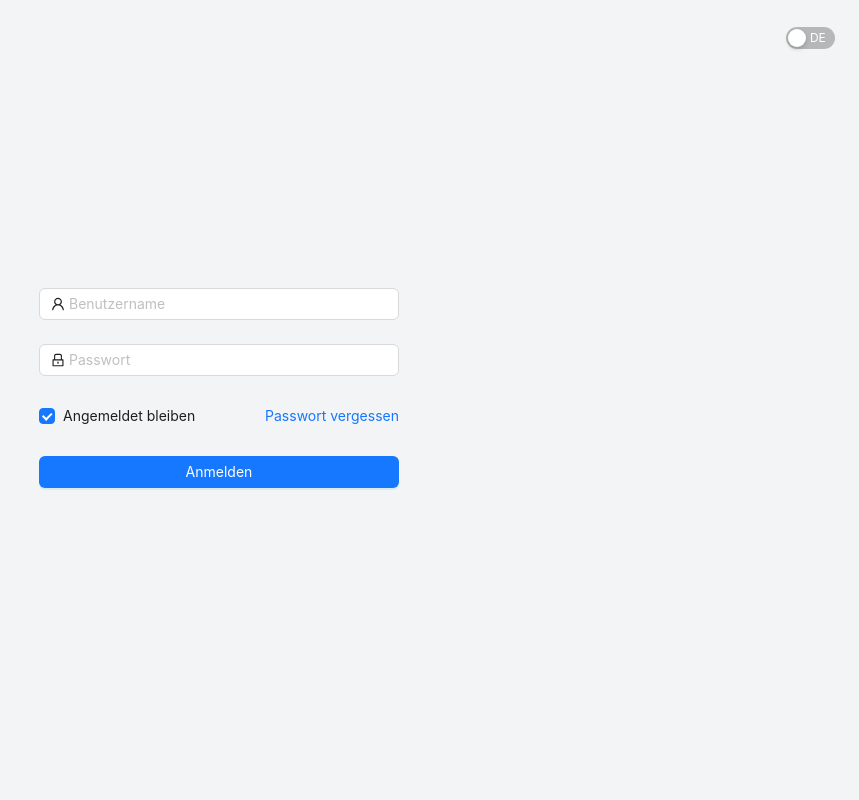
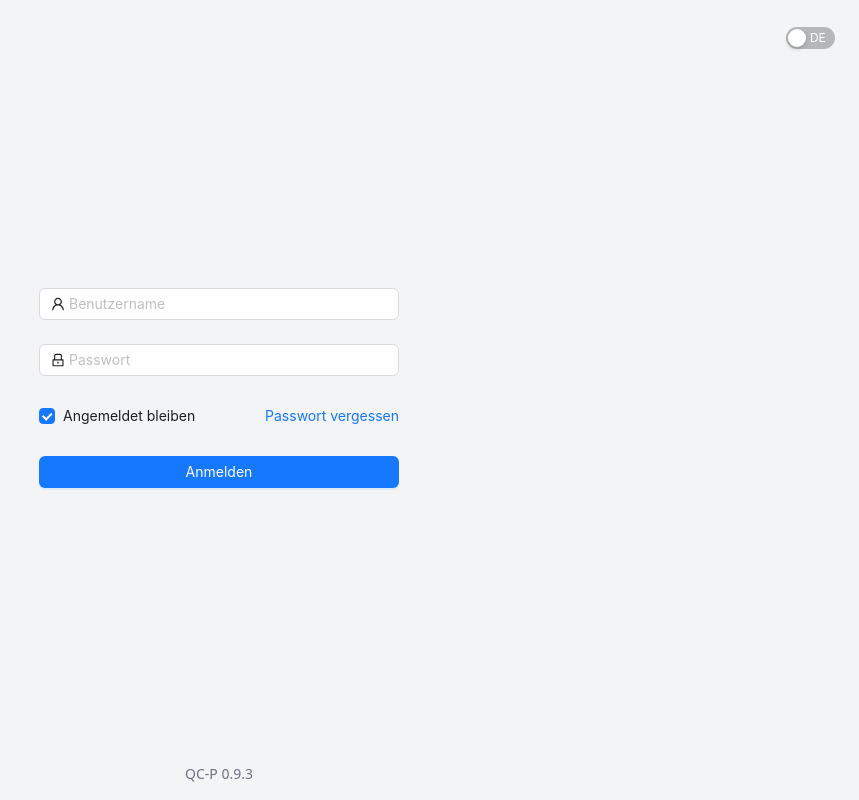
Before and after one commit to maymetra/QC-P-frontend-, a React (Vite) app: page /login in a window 1280 px wide. Shown: the whole page, without its empty margins (421-1280 px from the left). Built offline with nearby package versions, Linux system fonts and the light colour scheme.

Commit message:
feat: version display

```diff
--- a/src/pages/LoginPage.jsx
+++ b/src/pages/LoginPage.jsx
@@ -9,6 +9,9 @@ export default function LoginPage() {
                 <LanguageSwitch />
             </div>
             <LoginForm />
+            <div className="absolute bottom-4 text-gray-500 text-sm">
+                QC-P 0.9.3
+            </div>
         </div>
     );
 }
```
